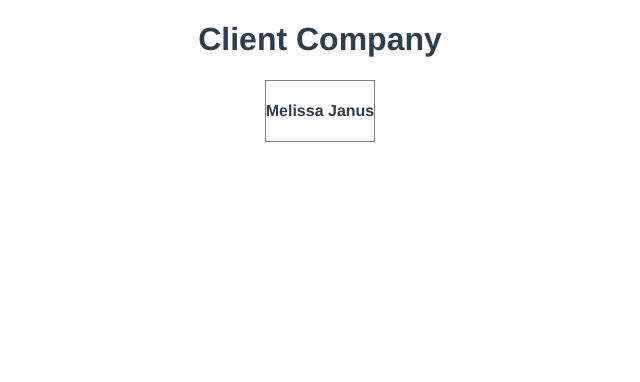
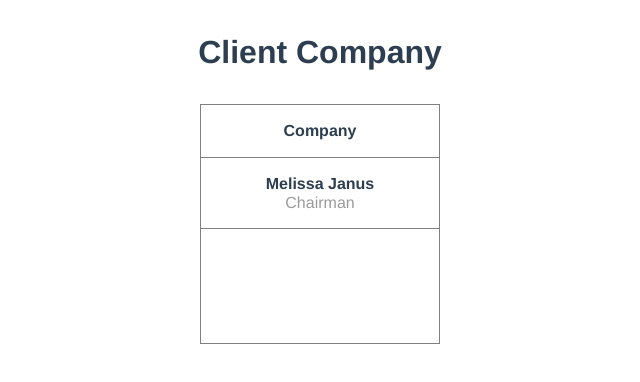
Before and after one commit to dannyk08/anattadesign, a Vue app: page / in a window 1280 px wide. Shown: the top 382 px of the page, without its empty margins (320-960 px from the left). Built offline with nearby package versions, Linux system fonts and the light colour scheme.

Commit message:
improve employee card styling and dummy data; adjust typography

```diff
--- a/public/index.html
+++ b/public/index.html
@@ -8,6 +8,10 @@
     <style>
       * {
         box-sizing: border-box;
+      }
+
+      :root {
+        font-size: 16px;
       }
 
       html,
@@ -22,6 +26,45 @@
         -webkit-font-smoothing: antialiased;
         -moz-osx-font-smoothing: grayscale;
         color: #2c3e50;
+        display: flex;
+        flex-direction: column;
+      }
+
+      h1 {
+        font-size: 2rem;
+        line-height: 1.25;
+        margin-top: 2rem;
+        margin-bottom: 2rem;
+      }
+      h2 {
+        font-size: 1.5rem;
+        line-height: 1.25;
+        margin-top: 1.5rem;
+        margin-bottom: 1.5rem;
+      }
+      h3 {
+        font-size: 1.25rem;
+        line-height: 1.25;
+        margin-top: 1.25rem;
+        margin-bottom: 1.25rem;
+      }
+      h4 {
+        font-size: 1rem;
+        line-height: 1.25;
+        margin-top: 1rem;
+        margin-bottom: 1rem;
+      }
+      h5 {
+        font-size: 0.875rem;
+        line-height: 1.25;
+        margin-top: 0.875rem;
+        margin-bottom: 0.875rem;
+      }
+      h6 {
+        font-size: 0.75rem;
+        line-height: 1.25;
+        margin-top: 0.75rem;
+        margin-bottom: 0.75rem;
       }
     </style>
   </head>
--- a/src/companyEmployees.js
+++ b/src/companyEmployees.js
@@ -5,47 +5,47 @@ export default {
       info: {
         department: "Company",
         name: "Melissa Janus",
-        title: ""
+        title: "Chairman"
       },
       employees: [
         {
           id: 1,
           info: {
-            department: "",
+            department: "Executive",
             name: "Silvius Haurvatat",
-            title: ""
+            title: "CEO"
           },
           employees: [
             {
               id: 11,
               info: {
-                department: "",
+                department: "Engineering",
                 name: "Ishtar Jamsheed",
-                title: ""
+                title: "Vice President of Engineering"
               },
               employees: [
                 {
                   id: 111,
                   info: {
-                    department: "",
+                    department: "Engineering",
                     name: "Metztli Maia",
-                    title: ""
+                    title: "Director of Engineering"
                   },
                   employees: [
                     {
                       id: 1111,
                       info: {
-                        department: "",
+                        department: "Engineering",
                         name: "Gopala Volos",
-                        title: ""
+                        title: "Software Engineer"
                       },
                       employees: [
                         {
                           id: 11111,
                           info: {
-                            department: "",
+                            department: "Engineering",
                             name: "Medousa Kausalya",
-                            title: ""
+                            title: "Jr. Software Engineer"
                           },
                           employees: []
                         }
@@ -58,34 +58,34 @@ export default {
             {
               id: 12,
               info: {
-                department: "",
+                department: "Innovation",
                 name: "Brynhildr Priapus",
-                title: ""
+                title: "Programmatic Content Marketing"
               },
               employees: []
             },
             {
               id: 13,
               info: {
-                department: "",
+                department: "Product",
                 name: "Ilmarinen Odin",
-                title: ""
+                title: "Director of Product"
               },
               employees: [
                 {
                   id: 131,
                   info: {
-                    department: "",
+                    department: "Design",
                     name: "Samael Mot",
-                    title: ""
+                    title: "Lead Designer"
                   },
                   employees: [
                     {
                       id: 1311,
                       info: {
-                        department: "",
+                        department: "Design",
                         name: "Kore Neptune",
-                        title: ""
+                        title: "Junior Designer"
                       },
                       employees: []
                     }
@@ -94,9 +94,9 @@ export default {
                 {
                   id: 132,
                   info: {
-                    department: "",
+                    department: "Operations",
                     name: "Erebos Onnophris",
-                    title: ""
+                    title: "Lead of Operations"
                   },
                   employees: []
                 }
@@ -105,26 +105,26 @@ export default {
             {
               id: 14,
               info: {
-                department: "",
+                department: "Customer Experience",
                 name: "Uttara Aoede",
-                title: ""
+                title: "Director of Customer Experience"
               },
               employees: [
                 {
                   id: 141,
                   info: {
-                    department: "",
+                    department: "Customer Experience",
                     name: "Vasanta Alfr",
-                    title: ""
+                    title: "CX Manager"
                   },
                   employees: []
                 },
                 {
                   id: 142,
                   info: {
-                    department: "",
+                    department: "Customer Experience",
                     name: "Venus Jagannatha",
-                    title: ""
+                    title: "Social Media Manager"
                   },
                   employees: []
                 }
@@ -133,18 +133,18 @@ export default {
             {
               id: 15,
               info: {
-                department: "",
+                department: "People Strategy",
                 name: "Cernunnos Hyacinth",
-                title: ""
+                title: "Director of Outreach"
               },
               employees: []
             },
             {
               id: 16,
               info: {
-                department: "",
+                department: "Human Resources",
                 name: "Vénus Netuno",
-                title: ""
+                title: "Director of Human Resources"
               },
               employees: []
             }
@@ -153,43 +153,43 @@ export default {
         {
           id: 2,
           info: {
-            department: "",
+            department: "Finance",
             name: "Halcyone Helle",
-            title: ""
+            title: "CCO"
           },
           employees: []
         },
         {
           id: 3,
           info: {
-            department: "",
+            department: "Marketing",
             name: "Aparna Volos",
-            title: ""
+            title: "CFO"
           },
           employees: [
             {
               id: 31,
               info: {
-                department: "",
+                department: "Marketing",
                 name: "Beowulf Ceres",
-                title: ""
+                title: "Intellectual Property Specialist"
               },
               employees: []
             },
             {
               id: 32,
               info: {
-                department: "",
+                department: "Marketing",
                 name: "Borghild Cupid",
-                title: ""
+                title: "Finance Controller"
               },
               employees: [
                 {
                   id: 321,
                   info: {
-                    department: "",
+                    department: "Marketing",
                     name: "Nettuno Dalia",
-                    title: ""
+                    title: "Accounts Payable Specialist"
                   },
                   employees: []
                 }
@@ -198,9 +198,9 @@ export default {
             {
               id: 33,
               info: {
-                department: "",
+                department: "Marketing",
                 name: "Minakshi Asar",
-                title: ""
+                title: "Treasurer"
               },
               employees: []
             }
--- a/src/components/Company.vue
+++ b/src/components/Company.vue
@@ -29,6 +29,9 @@ export default {
 
 <style lang="scss" scoped>
 .company {
+  display: flex;
+  flex-direction: column;
+
   &__name {
     text-align: center;
   }
--- a/src/components/EmployeeCard.vue
+++ b/src/components/EmployeeCard.vue
@@ -1,8 +1,12 @@
 <template>
   <section class="employee__info" :class="{'active': showEmployees}" @click="toggleEmployees()">
     <header class="employee__info-header">
-      <h4>{{employeeInfo.name}}</h4>
+      <h4>{{employeeInfo.department}}</h4>
     </header>
+    <main class="employee__info-main">
+      <h4 class="employee__info-main--name">{{employeeInfo.name}}</h4>
+      <p class="employee__info-main--title">{{employeeInfo.title}}</p>
+    </main>
   </section>
 </template>
 
@@ -31,15 +35,20 @@ export default {
 <style lang="scss" scoped>
 // TODO: should make these global css vars
 $node-highlight-color: gray;
+$node-highlight-color-lighter: lighten(gray, 10%);
 $node-highlight-height: 2rem;
 $node-border-height: 1px;
+$node-header-background-color: #008f88;
 
 .employee__info {
-  max-width: 10rem;
+  min-width: 15rem;
+  min-height: 15rem;
   border: $node-border-height solid $node-highlight-color;
   display: flex;
   flex-direction: column;
   position: relative;
+  margin-left: 1rem;
+  margin-right: 1rem;
   z-index: 1;
 
   &.active::after {
@@ -55,7 +64,27 @@ $node-border-height: 1px;
   }
 
   &.active &-header {
-    background: lightgreen;
+    background: $node-header-background-color;
+    color: white;
+    border-bottom-color: $node-header-background-color;
+  }
+
+  &-main,
+  &-header {
+    text-align: center;
+    border-bottom: 1px solid $node-highlight-color;
+  }
+
+  &-main {
+    min-height: 3rem;
+    display: flex;
+    flex-direction: column;
+    justify-content: center;
+  }
+
+  &-main--title {
+    margin-top: -1rem;
+    color: $node-highlight-color-lighter;
   }
 }
 </style>
```
